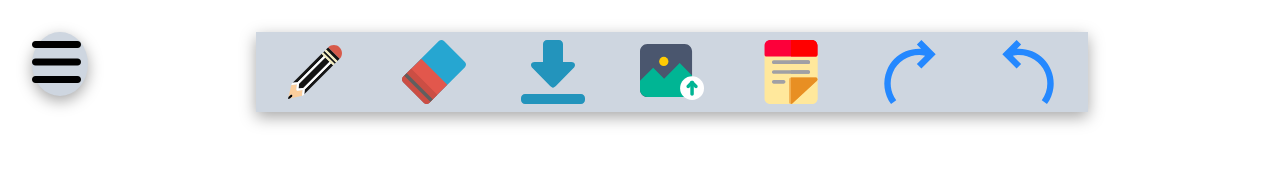
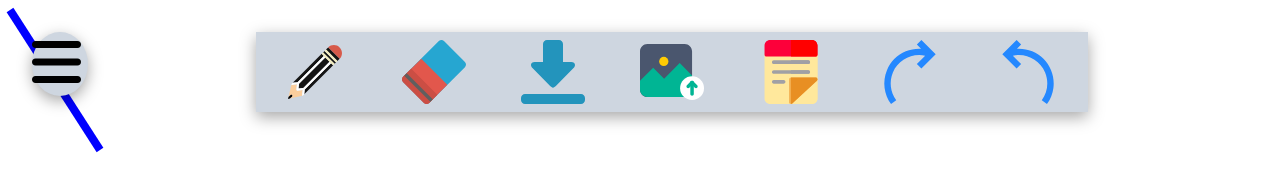
Before and after one commit to aviranjan07/OpenBoard_Clone, a plain HTML site: page index.html in a window 1280 px wide. Drawn offline with Linux system fonts and the light colour scheme.

Commit message:
added canvas file and some style

```diff
--- /dev/null
+++ b/canves.js
@@ -0,0 +1,14 @@
+let canves = document.querySelector("canvas");
+canves.width = window.innerWidth;
+canves.height = window.innerHeight;
+
+//API
+let tool = canves.getContext("2d");
+
+tool.strokeStyle = "blue";
+tool.lineWidth = "8";
+
+tool.beginPath();
+tool.moveTo(10, 10);
+tool.lineTo(100, 150);
+tool.stroke();
--- a/index.html
+++ b/index.html
@@ -38,16 +38,8 @@
     <div class="eraser-tool-cont">
         <input type="range" min="2" max="10" value="3">
     </div>
-
-    <!-- <div class="sticky-cont">
-        <div class="header-cont">
-            <div class="minimize"></div>
-            <div class="remove"></div>
-        </div>
-            <div class="note-cont">
-            <textarea></textarea>
-            </div>
-    </div> -->
+   <canvas></canvas>
+   <script src="./canves.js"></script>
     <script src="./tools.js"></script>
 </body>
 </html>
```
